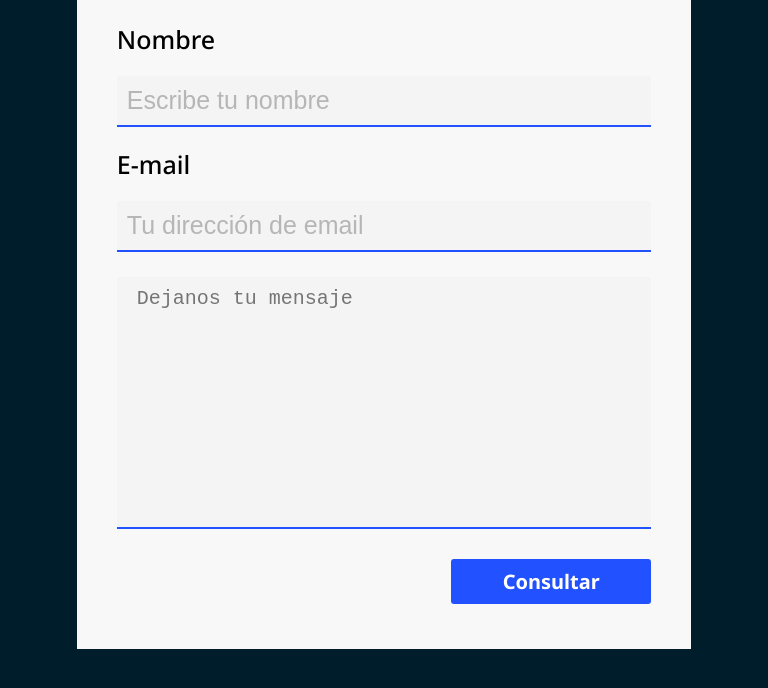
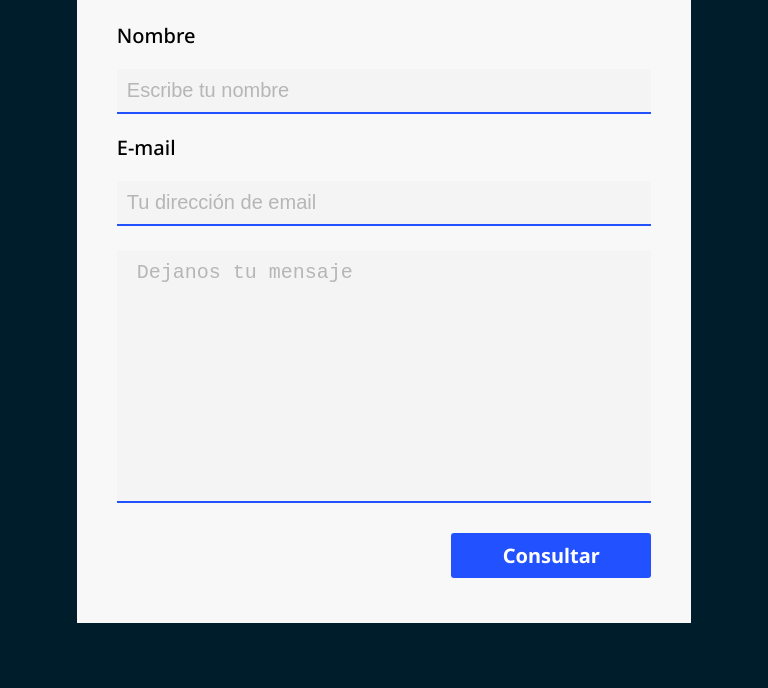
Before and after one commit to lu0tero/bimia, a website: page pages/contact.html in a window 768 px wide. Shown: the part 348-1036 px from the top of the page. Drawn offline with Linux system fonts and the light colour scheme.

Commit message:
cambios form

```diff
--- a/sass/_contact.scss
+++ b/sass/_contact.scss
@@ -92,6 +92,9 @@
                                             font-weight: 400;
                                             background-color: #F4F4F4;
                                             resize: none;
+                                            &::placeholder {
+                                                color: rgba(44, 44, 44, 0.306);
+                                            }
                                         }
                                         .submit-container {
                                             display: flex;
@@ -147,11 +150,11 @@
                                                 align-items: flex-start;
                                                     label {
                                                         width: 100%;
-                                                        font-size: 25px;
+                                                        font-size: 20px;
                                                     }
                                                     input {
                                                         width: 100%;
-                                                        font-size: 25px;
+                                                        font-size: 20px;
                                                     }
                                             }
                                     }
@@ -272,11 +275,11 @@
                                             align-items: flex-start;
                                                 label {
                                                     width: 100%;
-                                                    font-size: 25px;
+                                                    font-size: 20px;
                                                 }
                                                 input {
                                                     width: 100%;
-                                                    font-size: 25px;
+                                                    font-size: 20px;
                                                 }
                                         }
                                 }
@@ -288,6 +291,7 @@
                                         textarea {
                                             width: 100%;
                                             height: 100%;
+                                            font-size: 20px;
                                         }
                                         .submit-container {
                                                 button {
```
Also changed, not shown: stylesheet/styles.css, 1 other file.
